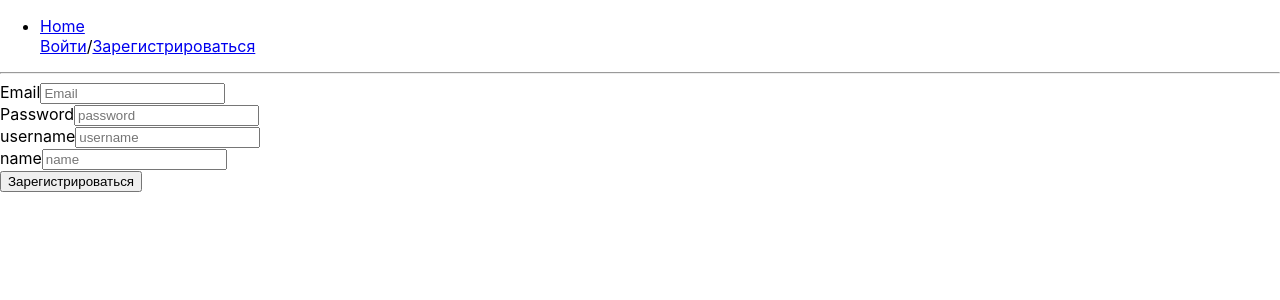
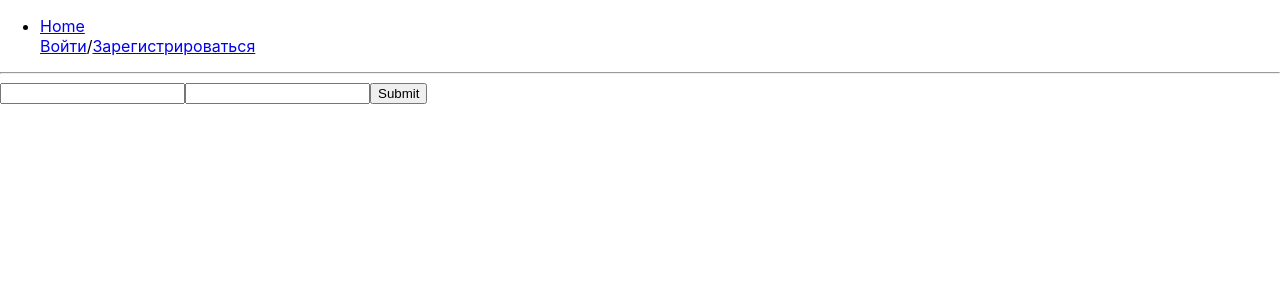
Before and after one commit to mokybrow/my_games_library, a React (Create React App) app in the folder frontend/: page /signup in a window 1280 px wide. Shown: the top 300 px of the page. Built offline with nearby package versions, Linux system fonts and the light colour scheme.

Commit message:
начало выходить решение

```diff
--- a/frontend/src/components/RegForm.tsx
+++ b/frontend/src/components/RegForm.tsx
@@ -1,13 +1,13 @@
 import { FC, useContext, useEffect, useState } from 'react'
 import { Context } from '..';
 import { observer } from 'mobx-react-lite';
-import { useForm, SubmitHandler } from "react-hook-form"
-import { useNavigate } from 'react-router-dom';
+import { useForm, SubmitHandler, SubmitErrorHandler } from "react-hook-form"
+import { error } from 'console';
+
 
 type FormData = {
     email: string
     password: string
-    confirmPassword: string
     username: string
     name: string
 }
@@ -26,59 +26,33 @@ const RegForm: FC = () => {
         handleSubmit,
         watch,
         formState: { errors },
-    } = useForm<FormData>({ mode: 'onBlur' })
-    let navigate = useNavigate();
+    } = useForm<FormData>()
 
-    const submithandler = handleSubmit(() => {
-        const resp = auth_store.registr(email, password, username, name);
-        console.log(auth_store.emailError)
-        console.log(auth_store.usernameError)
-        if (auth_store.emailError && auth_store.usernameError) {
-            console.log("регистрация прошла успешно")
+    const onSubmit: SubmitHandler<FormData> = (data) => console.log(data)
+    const error : SubmitErrorHandler<FormData> = (data) => console.log(data)
+    const uniqUsername = (username: string) => {
+        user_store.FindUser(username)
+        if (user_store.anotherUser.username == username){
+            return false
         }
-    })
-    useEffect(() => {
-        console.log(auth_store.emailError, auth_store.usernameError)
-    }, [])
+        return true;
+      };
 
     return (
-        <div>
-            <form action="#" onSubmit={submithandler}>
-                <div>
-                    <label htmlFor="login">Email</label>
-                    <input
-                        placeholder='Email'
-                        id="email"
-                        {...register("email", {
-                            required: "required",
-                            pattern: {
-                                value: /\S+@\S+\.\S+/,
-                                message: "Entered value does not match email format",
-                            },
-                        })}
-                        type="email"
-                        value={email} onChange={e => setEmail(e.target.value)}
-                    />
-                    {errors.email && <span role="alert">{errors.email.message}</span>}                </div>
-                <div>
-                    <label htmlFor="password">Password</label>
-                    <input name="password" placeholder='password' type="password" value={password} onChange={e => setPassword(e.target.value)} />
-                </div>
-                <div>
-                    <label htmlFor="username">username</label>
-                    <input name="username" placeholder='username' type="text" value={username} onChange={e => setUsername(e.target.value)} />
-                </div>
-                <div>
-                    <label htmlFor="name">name</label>
-                    <input name="name" placeholder='name' type="text" value={name} onChange={e => setName(e.target.value)} />
-                </div>
-                <button type='submit'>Зарегистрироваться</button>
-                {!auth_store.emailError ? <><h1>Пользователь с такой почтой существует</h1></> : null}
-                {!auth_store.usernameError ? <><h1>Пользователь с таким ником существует</h1></> : null}
+        /* "handleSubmit" will validate your inputs before invoking "onSubmit" */
+        <form onSubmit={handleSubmit(onSubmit, error)}>
+            {/* register your input into the hook by invoking the "register" function */}
+            <input  {...register("email", {validate: uniqUsername})} />
 
-            </form>
-        </div>
+            {/* include validation with required or other standard HTML validation rules */}
+            <input {...register("password", { required: true })} />
+            {/* errors will return when field validation fails  */}
+            {errors.password && <span>This field is required</span>}
+
+            <input type="submit" />
+        </form>
     )
 }
 
+
 export default observer(RegForm);
```
